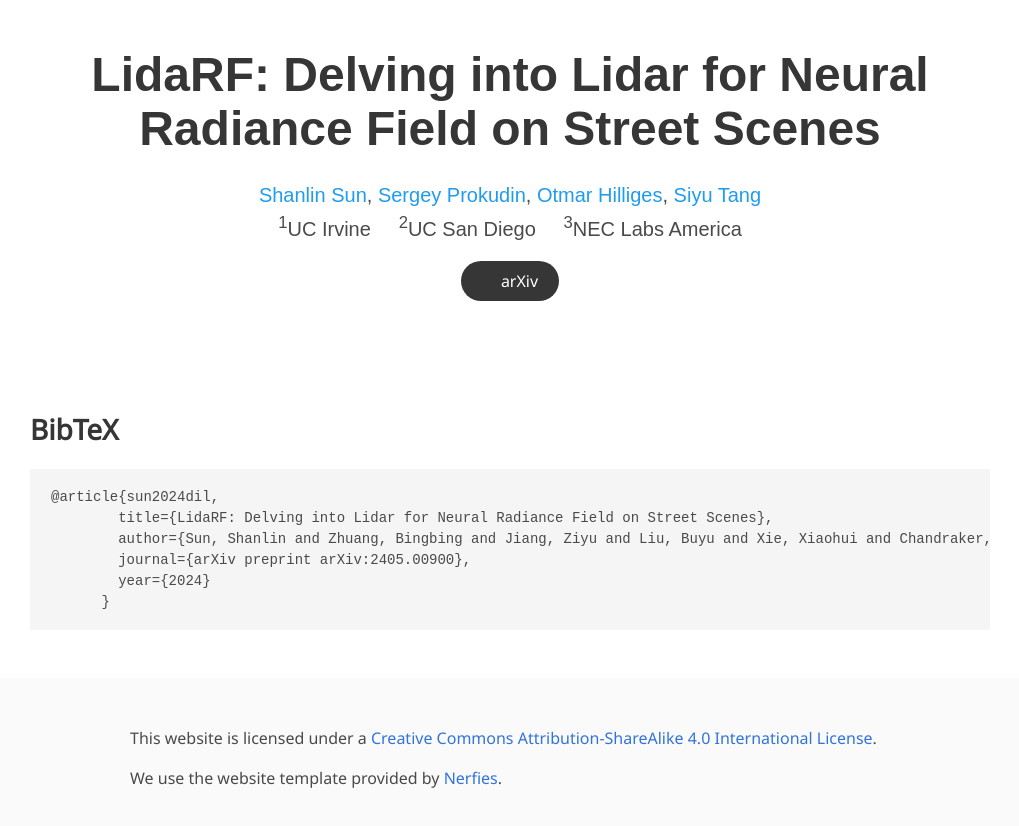
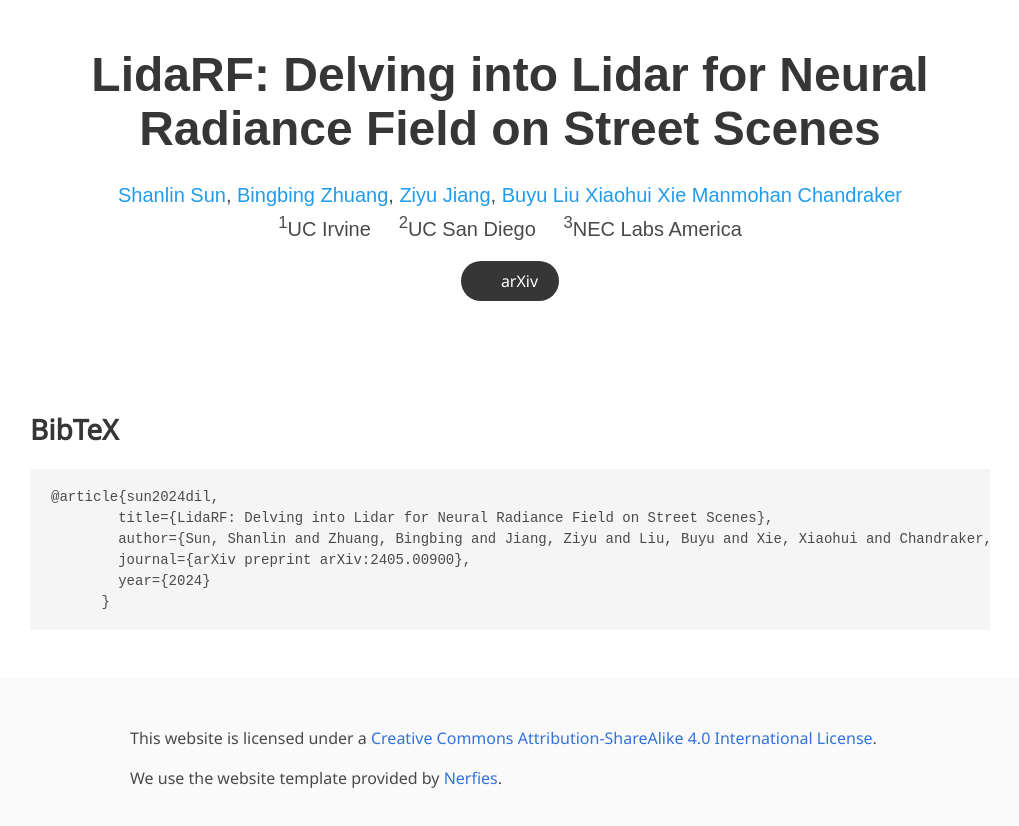
Before and after one commit to Siwensun/lidarf-project, a plain HTML site: page index.html in a window 1280 px wide. Shown: the whole page, without its empty margins (130-1149 px from the left). Drawn offline with nearby package versions, Linux system fonts and the light colour scheme; some icons are missing; a web font is replaced by a local one.

Commit message:
update author info

```diff
--- a/index.html
+++ b/index.html
@@ -89,15 +89,17 @@
           <h1 class="title is-1 publication-title">LidaRF: Delving into Lidar for Neural Radiance Field on Street Scenes</h1>
           <div class="is-size-5 publication-authors">
             <span class="author-block">
-              <a href="https://vlg.inf.ethz.ch/team/Korrawe-Karunratanakul.html">Shanlin Sun</a>,</span> <!-- <sup>1</sup> -->
+              <a href="https://scholar.google.com/citations?user=c6wKvwgAAAAJ&hl=en">Shanlin Sun</a>,</span> <!-- <sup>1</sup> -->
             <span class="author-block">
-              <a href="https://vlg.inf.ethz.ch/team/Dr-Sergey-Prokudin.html">Sergey Prokudin</a>,</span>
+              <a href="https://bbzh.github.io/">Bingbing Zhuang</a>,</span>
             <span class="author-block">
-              <a href="https://ait.ethz.ch/people/hilliges/">Otmar Hilliges</a>,
-            </span>
+              <a href="https://geekjzy.github.io/">Ziyu Jiang</a>,</span>
             <span class="author-block">
-              <a href="https://vlg.inf.ethz.ch/team/Prof-Dr-Siyu-Tang.html">Siyu Tang</a>
-            </span>
+              <a href="https://sites.google.com/site/buyuliu911/home">Buyu Liu</a></span>
+            <span class="author-block">
+                <a href="https://ics.uci.edu/~xhx/">Xiaohui Xie</a></span>
+            <span class="author-block">
+                <a href="https://cseweb.ucsd.edu/~mkchandraker/">Manmohan Chandraker</a></span>
           </div>
 
           <div class="is-size-5 publication-authors">
```
Also changed, not shown: 1 other file.
